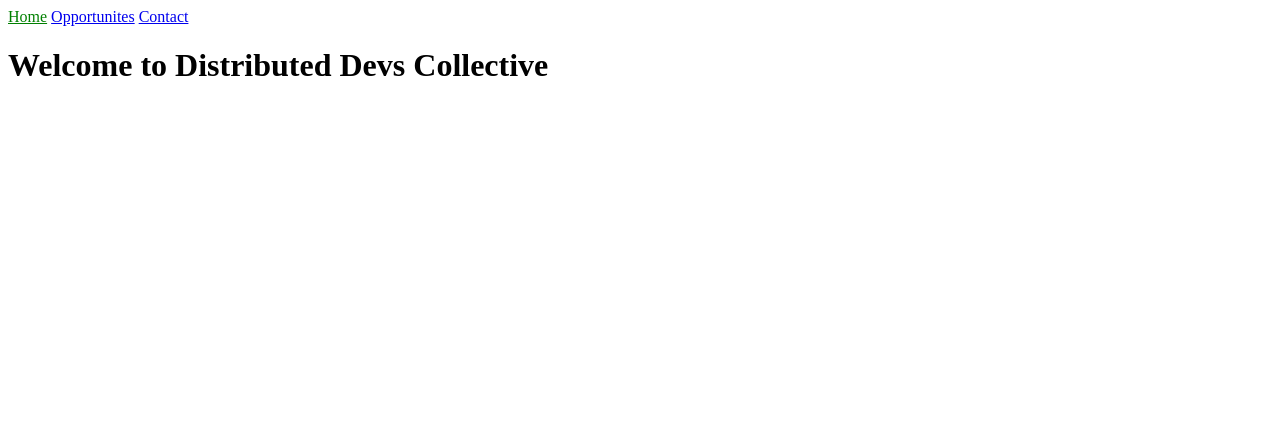
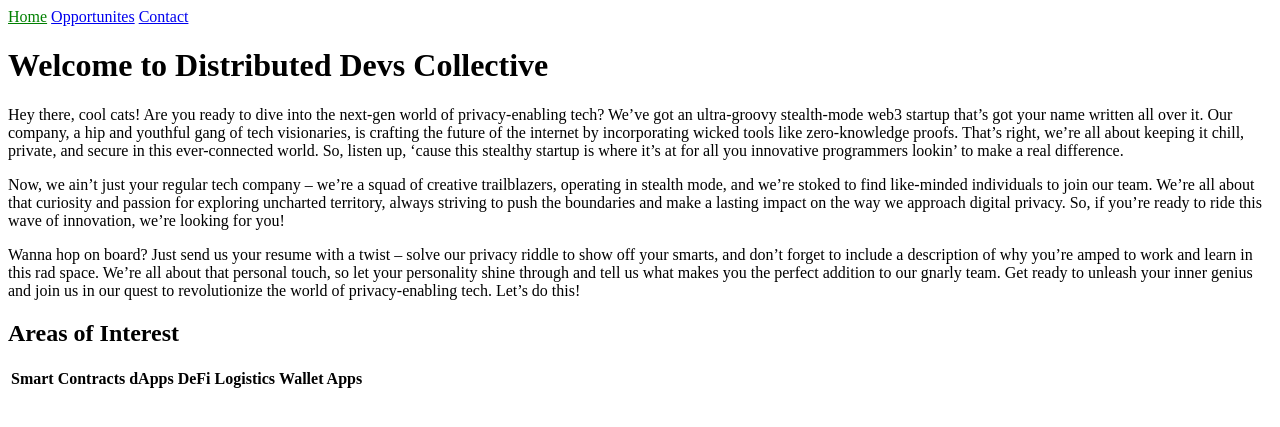
Before and after one commit to pekasus/pekasus.github.io, a Jekyll site: the page built from index.md, in a window 1280 px wide. Shown: the top 427 px of the page. Built offline with Jekyll 4.4.1, drawn with Linux system fonts in a browser that asks for light colours.

Commit message:
add raw content

```diff
--- a/index.md
+++ b/index.md
@@ -6,3 +6,29 @@ layout: default
 title: Home
 ---
 # Welcome to Distributed Devs Collective
+
+Hey there, cool cats! Are you ready to dive into the next-gen world of privacy-enabling
+tech? We've got an ultra-groovy stealth-mode web3 startup that's got your name written
+all over it. Our company, a hip and youthful gang of tech visionaries, is crafting the
+future of the internet by incorporating wicked tools like zero-knowledge proofs. That's
+right, we're all about keeping it chill, private, and secure in this ever-connected
+world. So, listen up, 'cause this stealthy startup is where it's at for all you
+innovative programmers lookin' to make a real difference.
+
+Now, we ain't just your regular tech company – we're a squad of creative trailblazers,
+operating in stealth mode, and we're stoked to find like-minded individuals to join our
+team. We're all about that curiosity and passion for exploring uncharted territory,
+always striving to push the boundaries and make a lasting impact on the way we approach
+digital privacy. So, if you're ready to ride this wave of innovation, we're looking for
+you!
+
+Wanna hop on board? Just send us your resume with a twist – solve our privacy riddle to
+show off your smarts, and don't forget to include a description of why you're amped to
+work and learn in this rad space. We're all about that personal touch, so let your
+personality shine through and tell us what makes you the perfect addition to our gnarly
+team. Get ready to unleash your inner genius and join us in our quest to revolutionize
+the world of privacy-enabling tech. Let's do this!
+
+## Areas of Interest
+
+| **Smart Contracts** | **dApps** | **DeFi** | **Logistics** | **Wallet Apps** |
```
